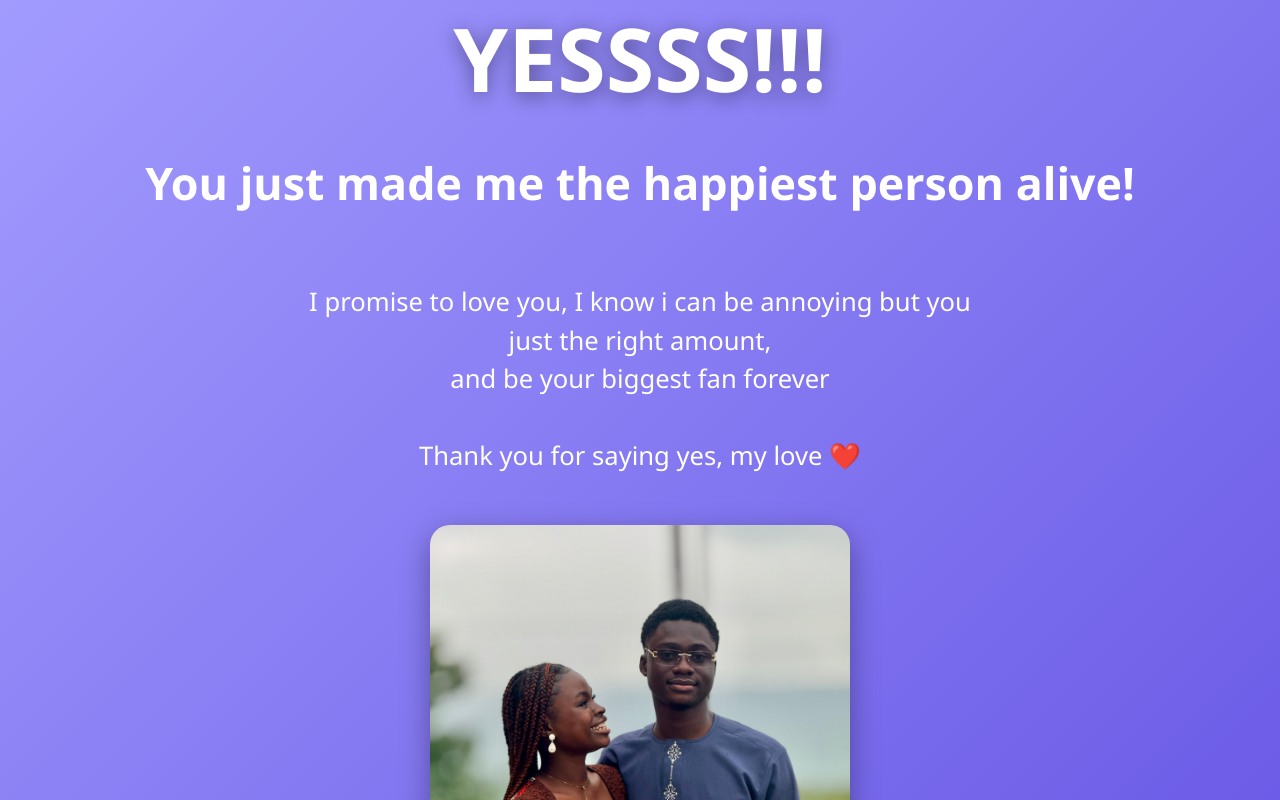
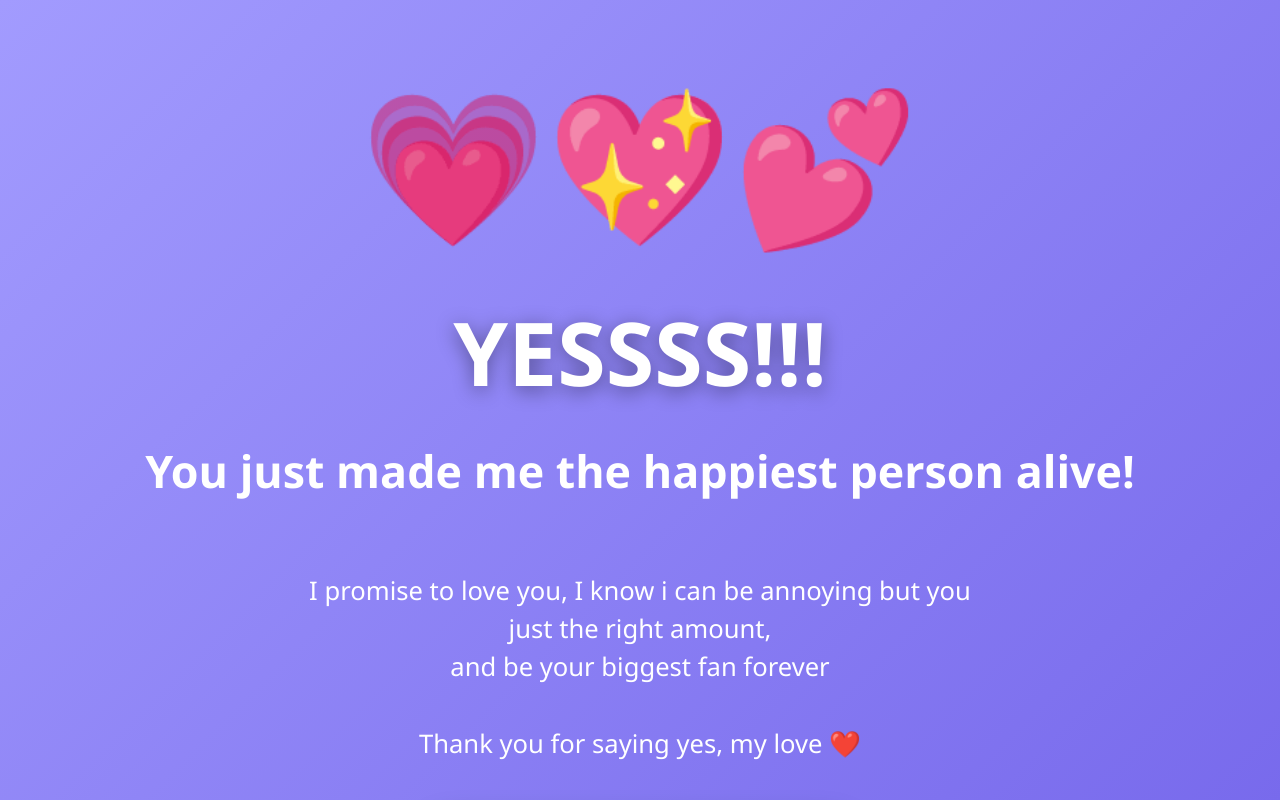
Before and after one commit to Olawuyi001/Pelumi, a plain HTML site: page yes.html in a window 1280 px wide. Shown: the top 800 px of the page. Drawn offline with Linux system fonts and the light colour scheme.

Commit message:
Add files via upload

```diff
--- a/yes.html
+++ b/yes.html
@@ -5,51 +5,54 @@
   <meta name="viewport" content="width=device-width, initial-scale=1.0"/>
   <title>Yayyyy! 💖💖💖</title>
   <style>
+  * {
+    box-sizing: border-box;
+  }
+
   body {
     margin: 0;
-      height: 100vh;
+    padding: 25px 15px;
+    min-height: 100vh;
     background: linear-gradient(135deg, #a29bfe, #6c5ce7);
     color: white;
     font-family: "Segoe UI", system-ui, sans-serif;
+
     display: flex;
     flex-direction: column;
     align-items: center;
-      justify-content: center;
-      overflow: hidden;
+    text-align: center;
+
+    /* ✅ allow scrolling */
+    overflow-y: auto;
   }
+
   h1 {
-      font-size: 5.5rem;
+    font-size: clamp(2.2rem, 9vw, 5.5rem);
     margin: 0;
     text-shadow: 0 4px 20px rgba(0,0,0,0.4);
     animation: bounce 2s infinite;
   }
+
   h2 {
-      font-size: 2.8rem;
-      margin: 0.3em 0 1em;
+    font-size: clamp(1.2rem, 5vw, 2.8rem);
+    margin: 0.4em 0 1em;
   }
+
   .heart-container {
-      font-size: 8rem;
+    font-size: clamp(3rem, 11vw, 8rem);
     animation: heartbeat 1.4s infinite;
-      margin: 0.5em 0;
+    margin: 0.4em 0;
   }
+
   p {
-      font-size: 1.6rem;
+    font-size: clamp(1rem, 4vw, 1.6rem);
     max-width: 700px;
-      text-align: center;
     line-height: 1.5;
     margin-top: 1em;
   }
 
-    @keyframes heartbeat {
-      0%, 100% { transform: scale(1); }
-      50%      { transform: scale(1.25); }
-    }
-    @keyframes bounce {
-      0%, 100% { transform: translateY(0); }
-      50%      { transform: translateY(-20px); }
-    }
   img {
-  width: 80%;
+    width: 95%;
     max-width: 420px;
     height: auto;
     margin-top: 1.5em;
@@ -57,6 +60,16 @@
     box-shadow: 0 10px 30px rgba(0,0,0,0.35);
     object-fit: cover;
     animation: fadeIn 1.5s ease;
+  }
+
+  @keyframes heartbeat {
+    0%, 100% { transform: scale(1); }
+    50% { transform: scale(1.2); }
+  }
+
+  @keyframes bounce {
+    0%, 100% { transform: translateY(0); }
+    50% { transform: translateY(-10px); }
   }
 
   @keyframes fadeIn {
```
Lines whose indentation alone changed are shown as unchanged.
